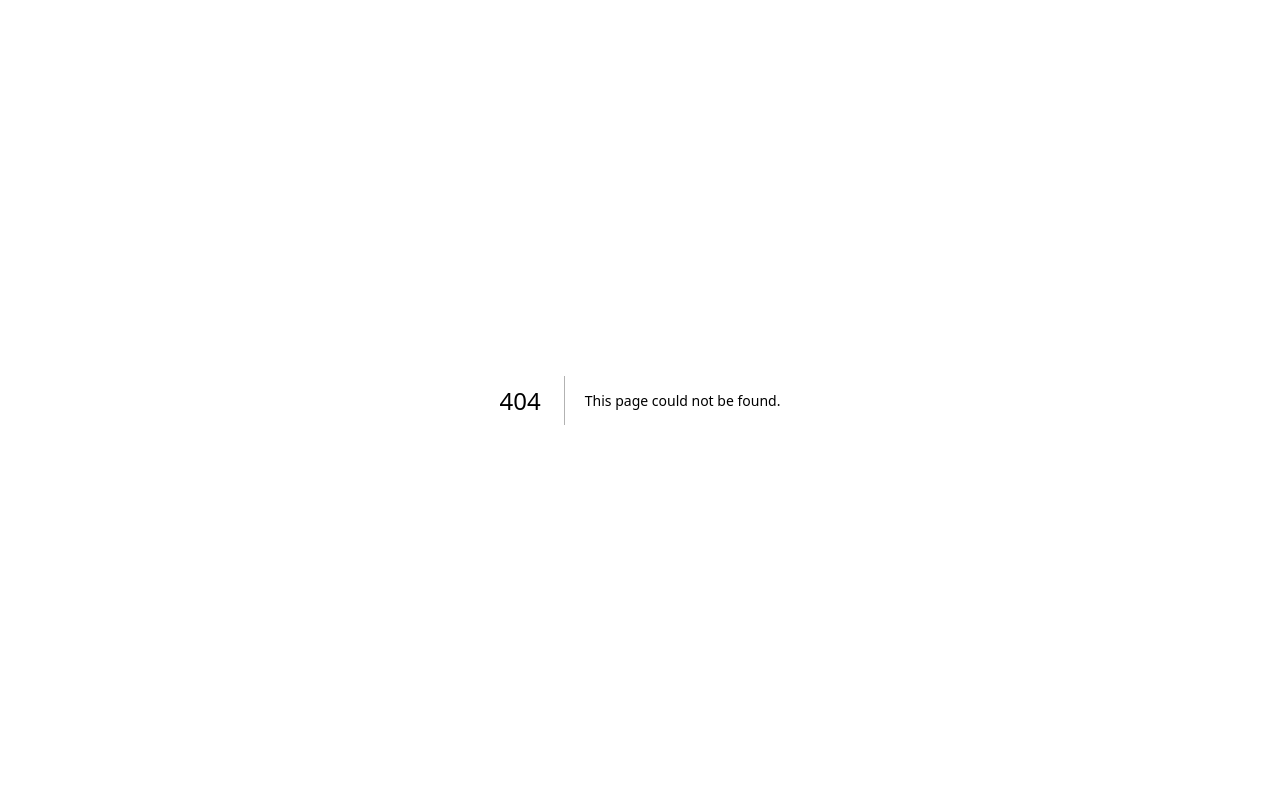
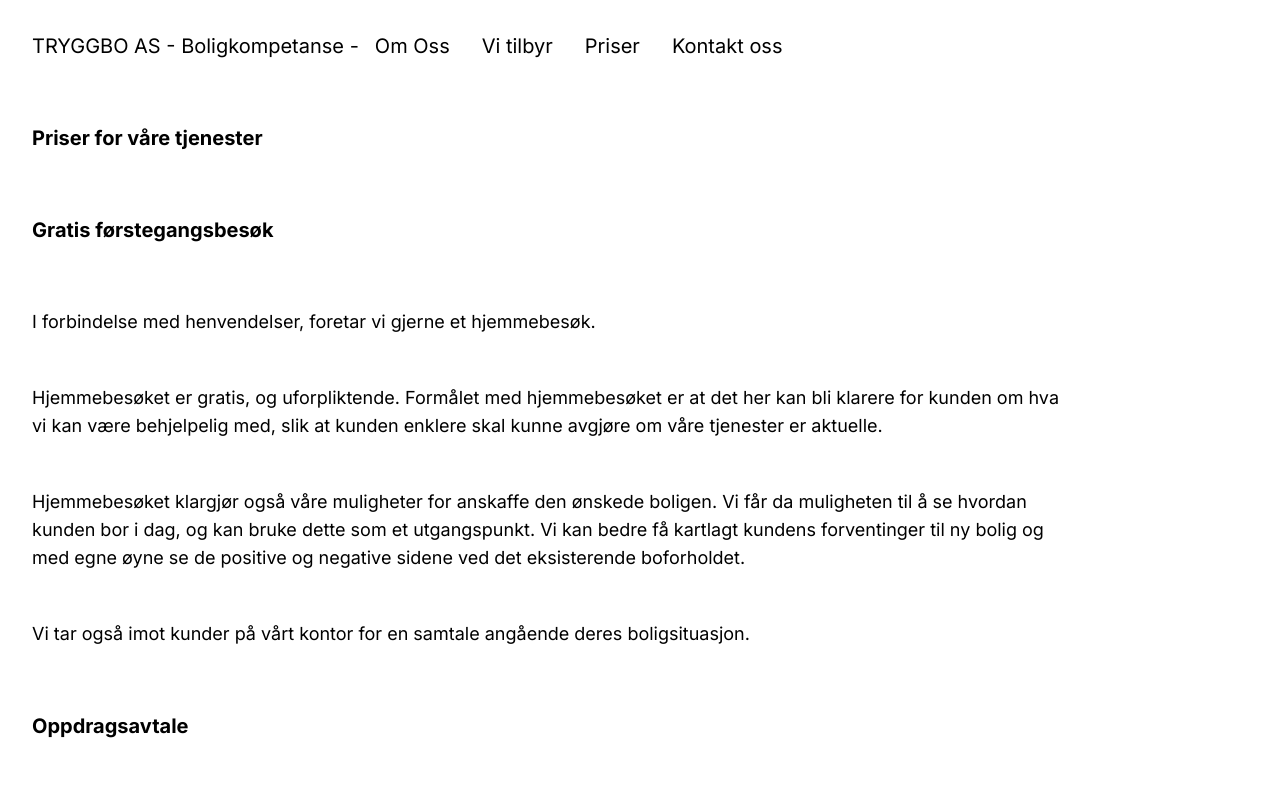
Before and after one commit to JorgenJohansen/tryggboas, a Next.js app: page /priser in a window 1280 px wide. Before the commit this address had no page. Shown: the top 800 px of the page. Built offline with nearby package versions, Linux system fonts and the light colour scheme.

Commit message:
added navbar

```diff
--- /dev/null
+++ b/src/app/components/NavBar.js
@@ -0,0 +1,16 @@
+import React from 'react'
+import Link from 'next/link'
+
+const NavBar = () => {
+  return (
+    <nav className='m-4 p-4'>
+        <Link className='hover:underline text-xl' href='/'>TRYGGBO AS - Boligkompetanse -</Link>
+        <Link className='hover:underline text-xl m-2 p-2' href="/om-oss">Om Oss</Link>
+        <Link className='hover:underline text-xl m-2 p-2' href="/vi-tilbyr">Vi tilbyr</Link>
+        <Link className='hover:underline text-xl m-2 p-2' href="/priser">Priser</Link>
+        <Link className='hover:underline text-xl m-2 p-2' href="/kontakt">Kontakt oss</Link>
+    </nav>
+  )
+}
+
+export default NavBar
--- a/src/app/layout.js
+++ b/src/app/layout.js
@@ -1,17 +1,23 @@
+import NavBar from './components/NavBar'
 import './globals.css'
 import { Inter } from 'next/font/google'
 
 const inter = Inter({ subsets: ['latin'] })
 
 export const metadata = {
-  title: 'Create Next App',
-  description: 'Generated by create next app',
+  title: 'Hjem',
+  description: 'God bolig for fremtiden',
 }
 
 export default function RootLayout({ children }) {
   return (
     <html lang="en">
-      <body className={inter.className}>{children}</body>
+      <body className={inter.className}>
+        <NavBar />
+        <main>
+          {children}
+        </main>
+        </body>
     </html>
   )
 }
--- a/src/app/pricing/page.js
+++ b/src/app/priser/page.js
@@ -1,6 +1,6 @@
 import React from 'react'
 
-const Pricing = () => {
+const Priser = () => {
   return (
     <>
         <h1 className='p-8 font-bold text-xl'>Priser for våre tjenester</h1>
@@ -30,4 +30,4 @@ const Pricing = () => {
   )
 }
 
-export default Pricing
+export default Priser
```
Also changed, not shown: src/app/components/Footer.js (added, +9 -0 lines).
